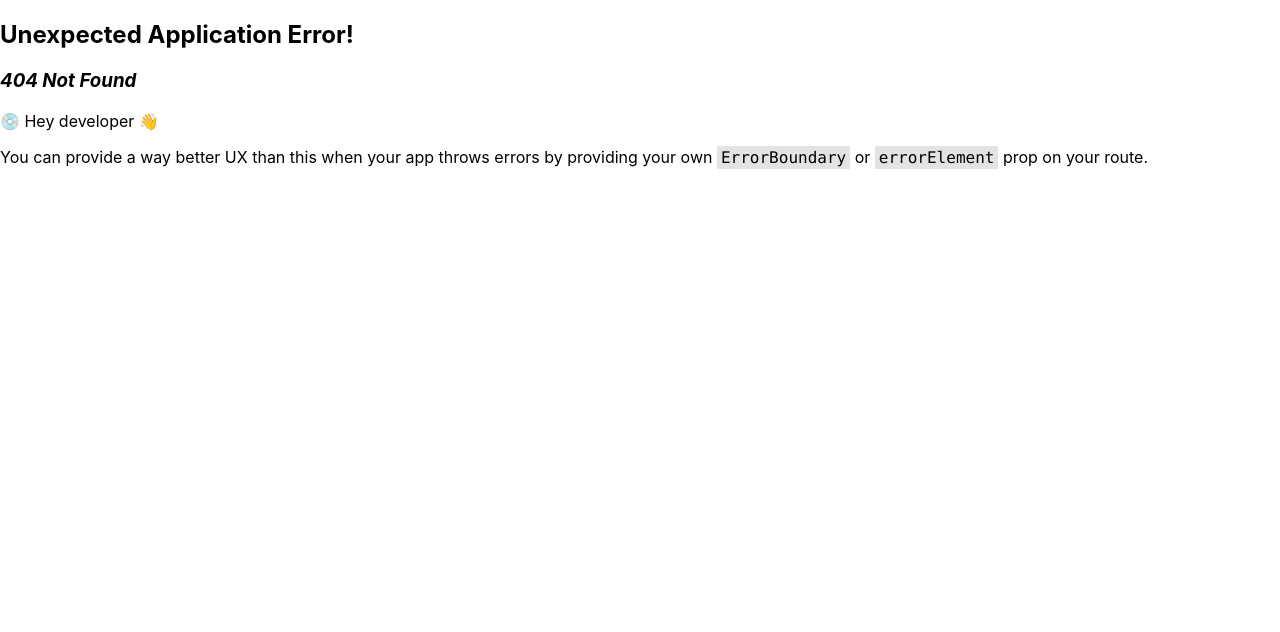
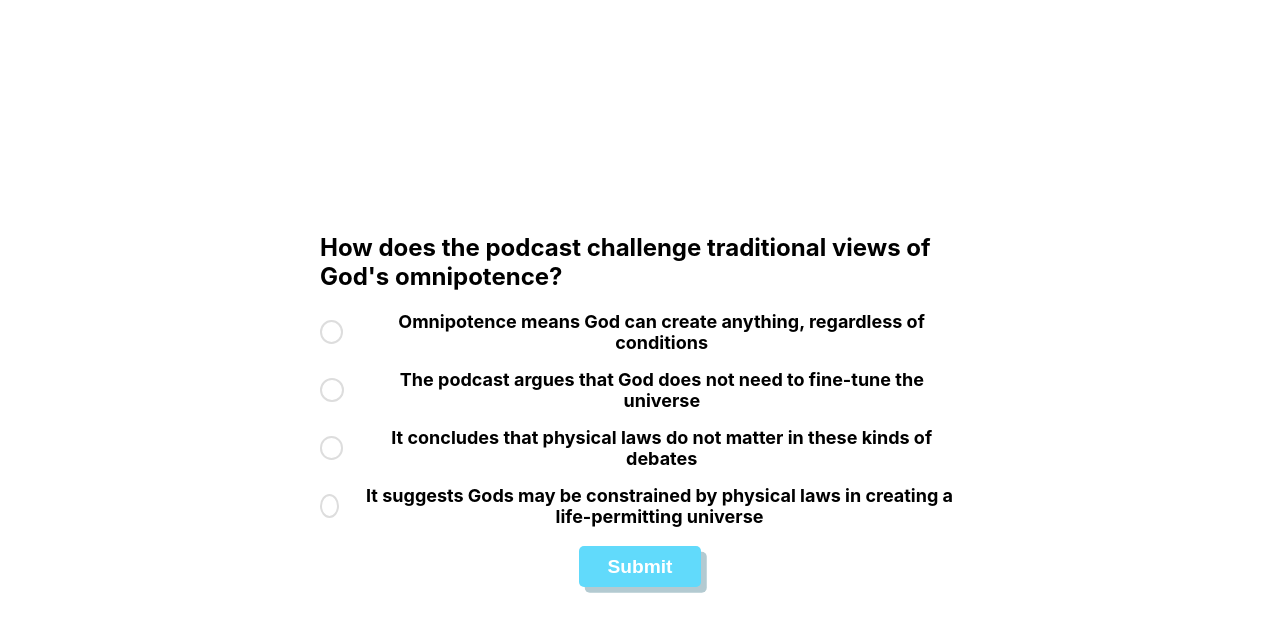
Before and after one commit to Santa-Clara-Imaginarium-Lab/sludge-v2, a React (Create React App) app: page /popquiz in a window 1280 px wide. Before the commit this address had no page. Shown: the top 632 px of the page. Built offline with nearby package versions, Linux system fonts and the light colour scheme.

Commit message:
Pop quiz pages

```diff
--- a/src/exit/Exit.jsx
+++ /dev/null
@@ -1,12 +0,0 @@
-import React from 'react';
-
-const Exit = () => {
-
-    return (
-        <div className='container'>
-            <h1>Exit</h1>
-        </div>
-    );
-};
-
-export default Exit;
--- /dev/null
+++ b/src/popQuiz/PopQuiz.jsx
@@ -0,0 +1,93 @@
+import React, { useState } from 'react';
+import '../postTestSurvey/PostTestSurvey.css';
+import { useNavigate } from 'react-router-dom';
+import { questions } from './constants'; // Importing questions from constants.js
+
+function PopQuiz() {
+    const navigate = useNavigate();
+    const [currentQuestionIndex, setCurrentQuestionIndex] = useState(0);
+    const [selectedOption, setSelectedOption] = useState('');
+    const [showError, setShowError] = useState(false);
+    const [answers, setAnswers] = useState([]); // Array to store answers
+    const userId = localStorage.getItem('userId');
+
+    const handleOptionChange = (event) => {
+        const value = event.target.value;
+        setSelectedOption(value);
+        setShowError(false);
+    };
+
+    const handleClick = async () => {
+        if (!selectedOption) {
+            setShowError(true);
+            return;
+        }
+
+        // Save the selected option to the answers array
+        setAnswers((prevAnswers) => {
+            const updatedAnswers = [...prevAnswers, selectedOption];
+            return updatedAnswers;
+        });
+
+        // Move to the next question
+        if (currentQuestionIndex < questions.length - 1) {
+            setCurrentQuestionIndex(currentQuestionIndex + 1);
+            setSelectedOption(''); // Reset selected option for the next question
+            setShowError(false); // Reset error message
+        } else {
+            // Handle the end of the quiz, e.g., submit data
+            const dataToSend = {
+                userId,
+                answers: [...answers, selectedOption], // Include the last selected option
+            };
+            console.log("Data to send:", dataToSend);
+
+            try {
+                const response = await fetch(`http://localhost:3100/popquiz`, {
+                    method: 'POST',
+                    headers: {
+                        'Content-Type': 'application/json',
+                    },
+                    body: JSON.stringify(dataToSend),
+                });
+
+                if (!response.ok) {
+                    throw new Error('Failed to save quiz data');
+                }
+
+                console.log("Quiz data saved successfully");
+                navigate('/popquiz2');
+            } catch (error) {
+                console.error('Error saving quiz data:', error);
+                setShowError(true);
+            }
+        }
+    };
+
+    return (
+        <div className="container">
+            <div className='demographic-container'>
+                {/* Displaying the current question and options */}
+                <h2 className='question' style={{ textAlign: 'left' }}>{questions[currentQuestionIndex].question}</h2>
+                <div className="demographic-options">
+                    {questions[currentQuestionIndex].options.map((option, idx) => (
+                        <label className="demographic-option" key={idx}>
+                            <input
+                                type="radio"
+                                value={option}
+                                checked={selectedOption === option}
+                                onChange={handleOptionChange}
+                            />
+                            <span className="demographic-circle"></span>
+                            <p>{option}</p>
+                        </label>
+                    ))}
+                </div>
+                {showError && <p className="error-message">Please select an option before proceeding.</p>}
+                <button className="submit-button" onClick={handleClick}>Submit</button>
+            </div>
+        </div>
+    );
+}
+
+export default PopQuiz;
--- /dev/null
+++ b/src/popQuiz/PopQuiz2.jsx
@@ -0,0 +1,68 @@
+import React, {useState} from 'react';
+import '../postTestSurvey/PostTestSurvey.css';
+import { useNavigate } from 'react-router-dom';
+
+function PopQuiz2() {
+    const navigate = useNavigate();
+    const [showError, setShowError] = useState(false);
+    const [freeResponse, setFreeResponse] = useState('');
+    const userId = localStorage.getItem('userId');
+
+    const handleFreeResponseChange = (event) => {
+      setFreeResponse(event.target.value);
+    };
+
+    const handleClick = async () => {
+      if (!freeResponse) {
+        setShowError(true);
+        return;
+      }
+
+      setShowError(false);
+
+      try {
+        const response = await fetch(`http://localhost:3100/popquiz2`, {
+          method: 'POST',
+          headers: {
+            'Content-Type': 'application/json',
+          },
+          body: JSON.stringify({
+            userId,
+            answer: freeResponse,
+          }),
+        });
+
+        if (!response.ok) {
+          throw new Error('Failed to update demographic data');
+        }
+
+        console.log("Demographic data updated successfully");
+        navigate('/');
+      } catch (error) {
+        console.error('Error updating demographic data:', error);
+        setShowError(true);
+      }
+    };
+
+    return (
+        <div className="container tutorial-container">
+          <div className='demographic-container'>
+          <h2 className="question">Please summarize the main ideas from the video you watched.</h2>
+
+
+              <textarea
+                className="ans-input"
+                value={freeResponse}
+                onChange={handleFreeResponseChange}
+                rows="5"
+              />
+
+
+          {showError && <p className="error-message">Please provide an answer before proceeding.</p>}
+          <button className="submit-button" onClick={handleClick}>Submit</button>
+          </div>
+        </div>
+      );
+}
+
+export default PopQuiz2;
--- /dev/null
+++ b/src/popQuiz/constants.js
@@ -0,0 +1,84 @@
+const questions = [
+    {
+        question: "How does the podcast challenge traditional views of God's omnipotence?",
+        options: [
+            "Omnipotence means God can create anything, regardless of conditions",
+            "The podcast argues that God does not need to fine-tune the universe",
+            "It concludes that physical laws do not matter in these kinds of debates",
+            "It suggests Gods may be constrained by physical laws in creating a life-permitting universe"
+        ]
+    },
+    {
+        question: "What does it mean when people say the universe is 'fine-tuned'?",
+        options: [
+            "The universe is constantly changing its physical laws",
+            "Life exists in the universe by pure luck",
+            "The conditions of the universe are set in a precise way that allows life to exist",
+            "The universe could have formed in any way and still supported life"
+        ]
+    },
+    {
+        question: "What role does gravity play in the formation of the universe?",
+        options: [
+            "It only affects earth and no others",
+            "No role in existence of life",
+            "It determines how many universes are there",
+            "It helps stars and planets form in the universe"
+        ]
+    },
+    {
+        question: "The complexity of the universe hints at _____ design",
+        options: [
+            "Random",
+            "Intentional",
+            "Natural"
+        ]
+    },
+    {
+        question: "If the constant like gravity is altered even slightly, what could it lead to?",
+        options: [
+            "A universe crunch",
+            "Another universe is created",
+            "More stars and planets are formed",
+            "Nothing"
+        ]
+    },
+    {
+        question: "The debate over God's role in creation of universe includes about whether he is bound by physical laws",
+        options: [
+            "True",
+            "False"
+        ]
+    },
+    {
+        question: "The multiverse theory suggests that there are multiple universes, but there is no direct evidence for their existence",
+        options: [
+            "True",
+            "False"
+        ]
+    },
+    {
+        question: "The multiverse theory claims that multiple universes exist with each one of them having similar physical laws.",
+        options: [
+            "True",
+            "False"
+        ]
+    },
+    {
+        question: "Fine-tuning suggests that small changes in the universe's constants would create new life",
+        options: [
+            "True",
+            "False"
+        ]
+    },
+    {
+        question: "Viewing God as an artist implies that He intentionally designed the universe to be interesting and complex, rather than simply existing within the confines of physical laws.",
+        options: [
+            "True",
+            "False"
+        ]
+    }
+];
+
+// Exporting the questions array
+export { questions };
--- a/src/postTestSurvey/DemographicQuestion4.jsx
+++ b/src/postTestSurvey/DemographicQuestion4.jsx
@@ -40,7 +40,7 @@ function DemographicQuestion4() {
         }
 
         console.log("Academic year data saved successfully");
-        navigate('/exit');
+        navigate('/popquiz');
       } catch (error) {
         console.error('Error saving academic year data:', error);
         setShowError(true);
--- a/src/postTestSurvey/PostTestSurvey.css
+++ b/src/postTestSurvey/PostTestSurvey.css
@@ -19,6 +19,10 @@ Tutorial.css
     margin: 20px;
     margin-bottom: 1em;
     font-size: 30px;
+  }
+
+  .question {
+    text-align: left;
   }
 
   .demographic-options {
@@ -69,13 +73,20 @@ Tutorial.css
   }
 
   .age-input{
-    font-family: var(--universal-font);
     font-size: large;
     margin-left: 8px;
     border: none;
     outline: none;
     border-bottom: 1px solid black;
     text-align: center; /* Center the text inside the input */
+  }
+
+  .ans-input {
+    font-size: large;
+    outline: none;
+    height: 200px; /* Adjust height as needed */
+    width: 90%;
+    resize: vertical; /* Allow vertical resizing */
   }
 
   .demographic-option input[type="checkbox"] {
--- a/src/postTestSurvey/VideoEngagement.jsx
+++ b/src/postTestSurvey/VideoEngagement.jsx
@@ -69,9 +69,9 @@ const VideoEngagement = () => {
   return (
       <div className="container">
       <div className="qualtrix-container">
-        <h1 className="title">Post Test Survey</h1>
+        <h1 className="title">Video Engagement and Satisfaction</h1>
         <p className="description">
-          Please indicate the extent to which you agree or disagree with the following statements.
+        Regarding the video you just watched,
         </p>
         <div className="videoengagement-grid">
           <div className="qualtrix-grid-header">
```
Also changed, not shown: src/index.js (+8 -3 lines), 1 other file (tests, documents, lock files or other folders).
